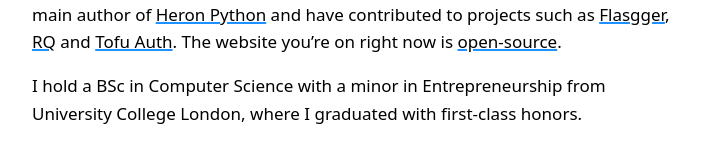
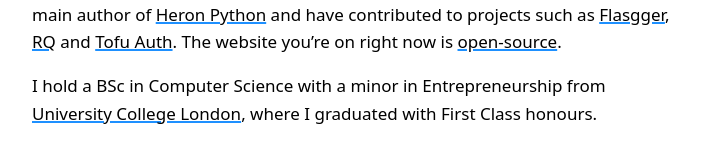
Before and after one commit to cesarferradas/ferrad.as, a Jekyll site: the page built from about.md, in a window 1280 px wide. Shown: the part 540-703 px from the top of the page, without its empty margins (288-991 px from the left). Built offline with Jekyll 4.4.1, drawn with Linux system fonts in a browser that asks for light colours.

Commit message:
Update about page

```diff
--- a/about.md
+++ b/about.md
@@ -25,4 +25,5 @@
 website you're on right now is [open-source](https://github.com/cesarferradas/ferrad.as).
 
 I hold a BSc in Computer Science with a minor in Entrepreneurship from
-University College London, where I graduated with first-class honors.
+[University College London](https://www.ucl.ac.uk/), where I graduated with
+First Class honours.
```
